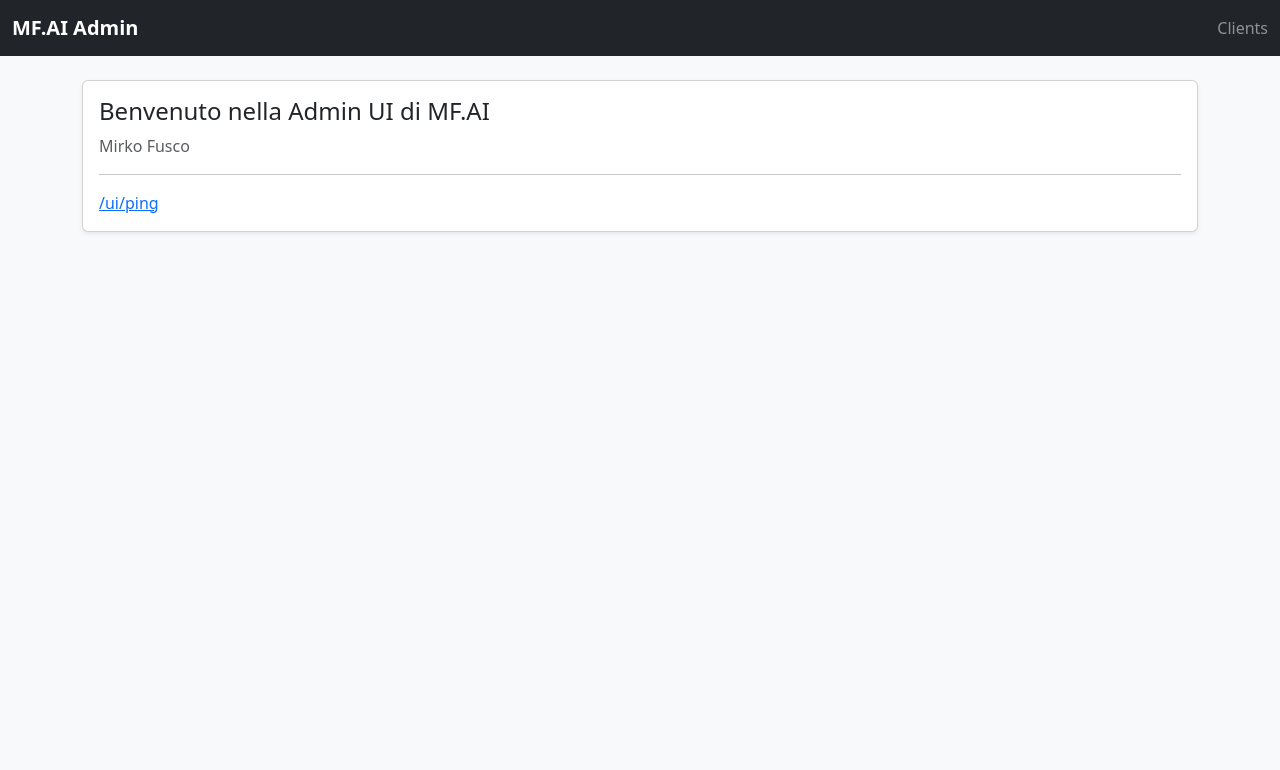
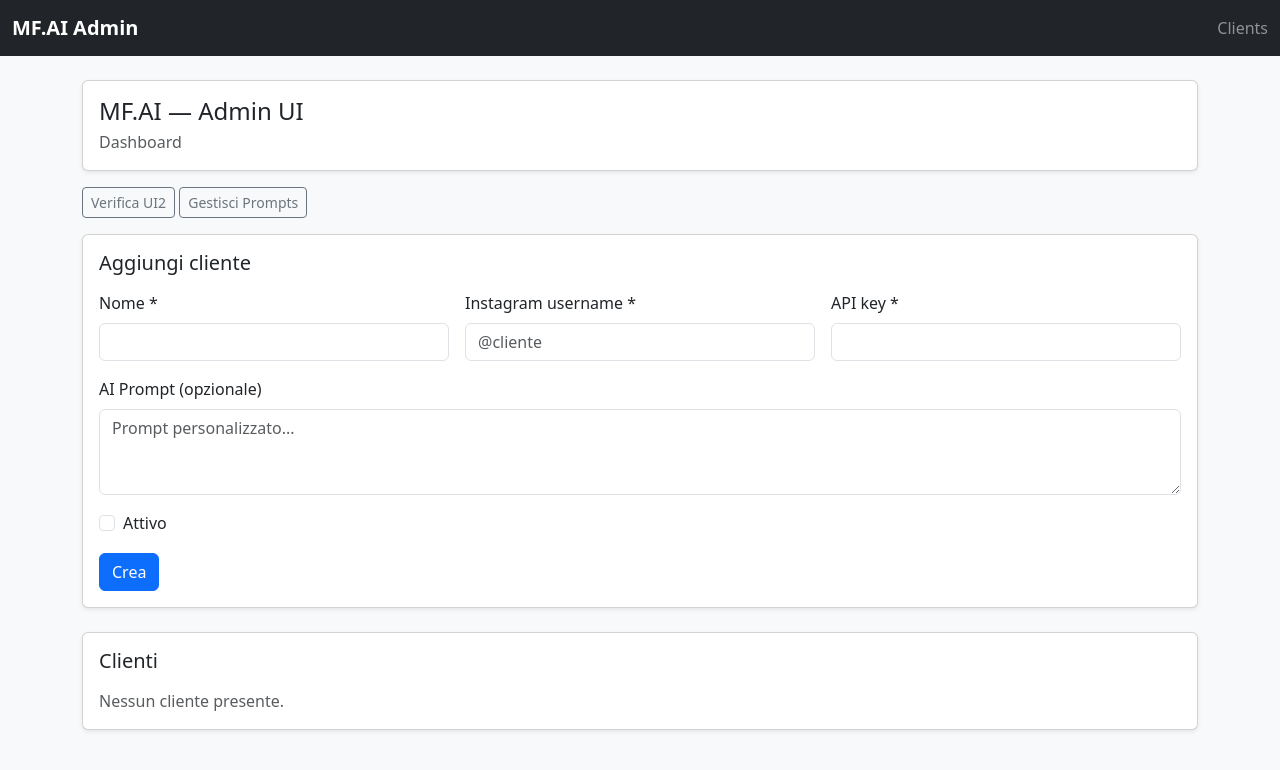
Before and after one commit to mirkofusco/MFAI, a FastAPI app: template app/admin_ui/templates/home.html in a window 1280 px wide. Shown: the top 770 px of the page. Run offline with FastAPI, Linux system fonts and the light colour scheme; the template is opened without the code that fills it, so the values that code supplies are empty; parts of the project's set-up code (start-up, migrations or seed data) failed here and were passed over.

Commit message:
UI2: dashboard /ui2 con form aggiungi + lista con elimina

```diff
--- a/app/admin_ui/templates/home.html
+++ b/app/admin_ui/templates/home.html
@@ -1,15 +1,126 @@
 {% extends "base.html" %}
 {% block content %}
+
+<!-- Alert risultato azioni -->
+{% if ok == 'created' %}
+  <div class="alert alert-success">Cliente creato correttamente.</div>
+{% elif ok == 'deleted' %}
+  <div class="alert alert-success">Cliente eliminato correttamente.</div>
+{% elif ok == 'account_updated' %}
+  <div class="alert alert-success">Account aggiornato.</div>
+{% elif ok == 'token_refreshed' %}
+  <div class="alert alert-success">Token aggiornato.</div>
+{% elif err == 'invalid_input' %}
+  <div class="alert alert-danger">Dati non validi: compila Nome, Username IG e API Key (min 8 caratteri).</div>
+{% elif err == 'duplicate_username' %}
+  <div class="alert alert-danger">Username Instagram già presente.</div>
+{% elif err == 'db_unavailable' %}
+  <div class="alert alert-danger">Database non disponibile.</div>
+{% elif err == 'api_key_invalid' %}
+  <div class="alert alert-danger">API key non valida.</div>
+{% elif err == 'token_refresh_failed' %}
+  <div class="alert alert-danger">Aggiornamento token fallito.</div>
+{% endif %}
+
+<!-- Header dashboard -->
+<div class="card shadow-sm mb-3">
+  <div class="card-body">
+    <h1 class="h4 mb-1">MF.AI — Admin UI</h1>
+    <p class="text-muted mb-0">Dashboard</p>
+  </div>
+</div>
+
+<!-- Link rapidi -->
+<div class="mb-3">
+  <a class="btn btn-outline-secondary btn-sm" href="/ui2/ping">Verifica UI2</a>
+  <a class="btn btn-outline-secondary btn-sm" href="/admin/prompts-ui">Gestisci Prompts</a>
+</div>
+
+<!-- Aggiungi cliente -->
+<div class="card shadow-sm mb-4">
+  <div class="card-body">
+    <h2 class="h5 mb-3">Aggiungi cliente</h2>
+    <form action="/ui2/clients/create" method="post" class="row g-3">
+      <div class="col-md-4">
+        <label class="form-label">Nome *</label>
+        <input type="text" name="name" class="form-control" required>
+      </div>
+      <div class="col-md-4">
+        <label class="form-label">Instagram username *</label>
+        <input type="text" name="instagram_username" class="form-control" placeholder="@cliente" required>
+      </div>
+      <div class="col-md-4">
+        <label class="form-label">API key *</label>
+        <input type="text" name="api_key" class="form-control" minlength="8" required>
+      </div>
+      <div class="col-12">
+        <label class="form-label">AI Prompt (opzionale)</label>
+        <textarea name="ai_prompt" class="form-control" rows="3" placeholder="Prompt personalizzato..."></textarea>
+      </div>
+      <div class="col-md-2 d-flex align-items-end">
+        <div class="form-check">
+          <input class="form-check-input" type="checkbox" name="active" id="active">
+          <label class="form-check-label" for="active">Attivo</label>
+        </div>
+      </div>
+      <div class="col-12">
+        <button type="submit" class="btn btn-primary">Crea</button>
+      </div>
+    </form>
+  </div>
+</div>
+
+<!-- Elenco clienti -->
 <div class="card shadow-sm">
   <div class="card-body">
-    <h1 class="h4 mb-2">Benvenuto nella Admin UI di MF.AI</h1>
-    <p class="text-muted mb-0">Mirko Fusco</p>
-    <hr>
-    <a href="/ui/ping">/ui/ping</a>
+    <h2 class="h5 mb-3">Clienti</h2>
+
+    {% if items and items|length > 0 %}
+      <div class="table-responsive">
+        <table class="table align-middle">
+          <thead>
+            <tr>
+              <th>ID</th>
+              <th>Nome</th>
+              <th>Instagram</th>
+              <th>Attivo</th>
+              <th>AI Prompt</th>
+              <th class="text-end">Azioni</th>
+            </tr>
+          </thead>
+          <tbody>
+            {% for item in items %}
+            <tr>
+              <td>#{{ item.id }}</td>
+              <td>{{ item.name }}</td>
+              <td>{{ item.instagram_username }}</td>
+              <td>
+                {% if item.active %}
+                  <span class="badge bg-success">ON</span>
+                {% else %}
+                  <span class="badge bg-secondary">OFF</span>
+                {% endif %}
+              </td>
+              <td class="text-truncate" style="max-width: 320px;">
+                {{ item.ai_prompt or '-' }}
+              </td>
+              <td class="text-end">
+                <!-- In futuro: pulsante "Apri scheda" -->
+                <form action="/ui2/clients/delete" method="post" class="d-inline"
+                      onsubmit="return confirm('Eliminare il cliente {{ item.name }} (ID {{ item.id }})?');">
+                  <input type="hidden" name="client_id" value="{{ item.id }}">
+                  <button type="submit" class="btn btn-outline-danger btn-sm">Elimina</button>
+                </form>
+              </td>
+            </tr>
+            {% endfor %}
+          </tbody>
+        </table>
+      </div>
+    {% else %}
+      <p class="text-muted mb-0">Nessun cliente presente.</p>
+    {% endif %}
   </div>
 </div>
+
 {% endblock %}
-
-<p><a href="/admin/prompts-ui">🧩 Gestisci Prompts</a></p>
-
-<p><a href="/ui/clients">📋 Elenco Clienti</a></p>
```
